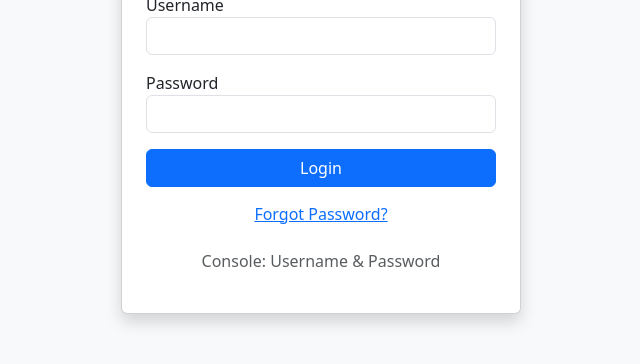
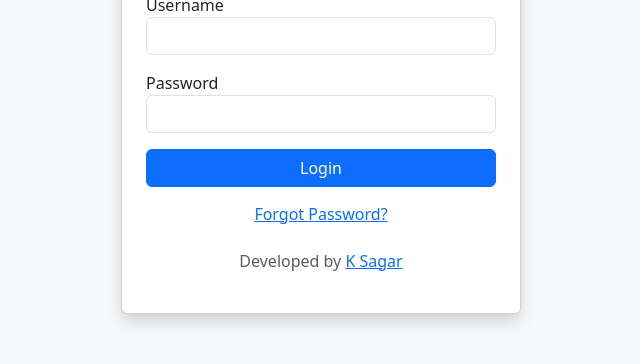
Before and after one commit to sagar-psycho/updatedExpansesCalucalater, a plain HTML site: page index.html in a window 1280 px wide. Shown: the part 284-648 px from the top of the page, without its empty margins (319-959 px from the left). Drawn offline with nearby package versions, Linux system fonts and the light colour scheme.

Commit message:
Update index.html

```diff
--- a/index.html
+++ b/index.html
@@ -1,4 +1,3 @@
-<!-- index.html -->
 <!DOCTYPE html>
 <html lang="en">
 <head>
@@ -22,7 +21,7 @@
     </div>
     <button class="btn btn-primary w-100 mb-2" onclick="login()" id="loginBtn">Login</button>
     <button class="btn btn-link text-center w-100" onclick="forgotPassword()" id="forgotPassword">Forgot Password?</button>
-    <p class="text-muted text-center mt-3">Console: Username & Password</p>
+    <p class="text-muted text-center mt-3">Developed by <a href="https://sagar-psycho.github.io/portfolio.responsive/" target="_blank">K Sagar</a></p>
   </div>
 
   <script src="js/login.js"></script>
```
